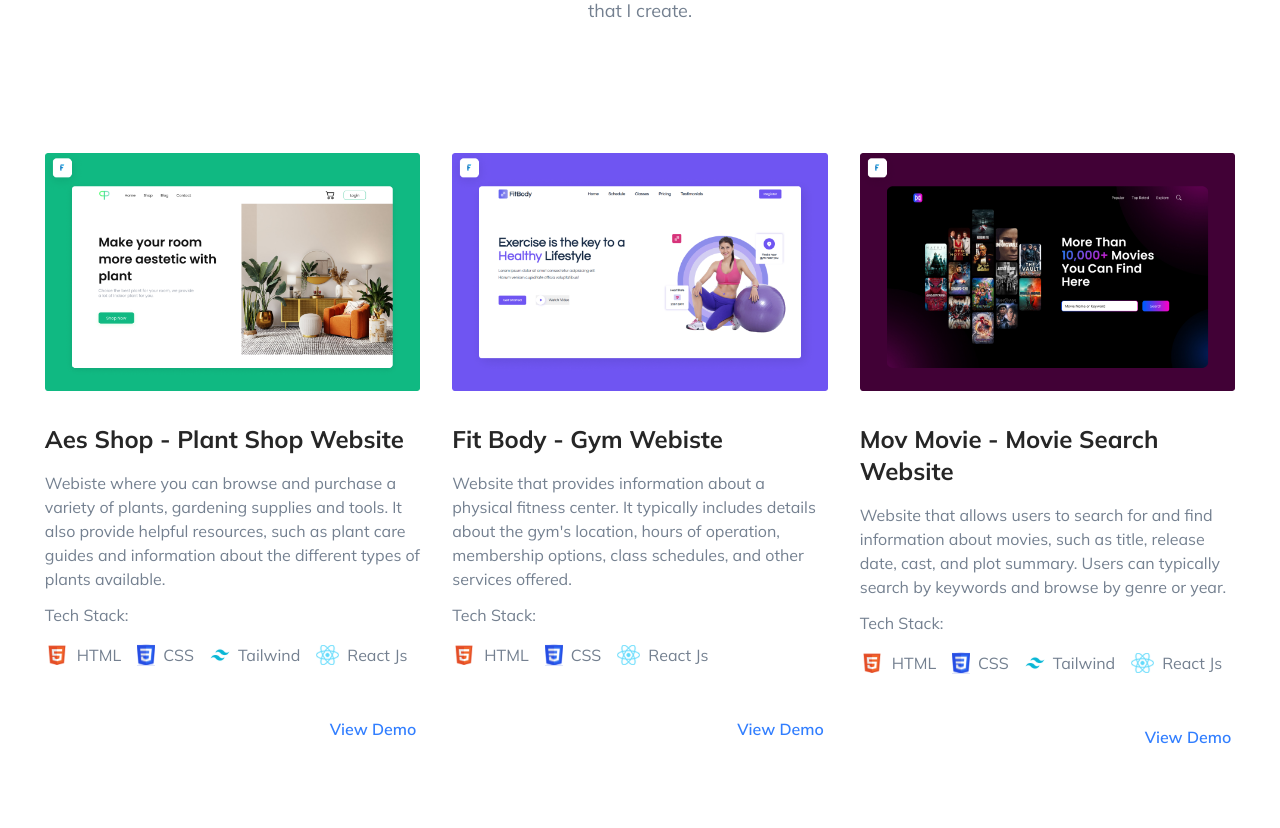
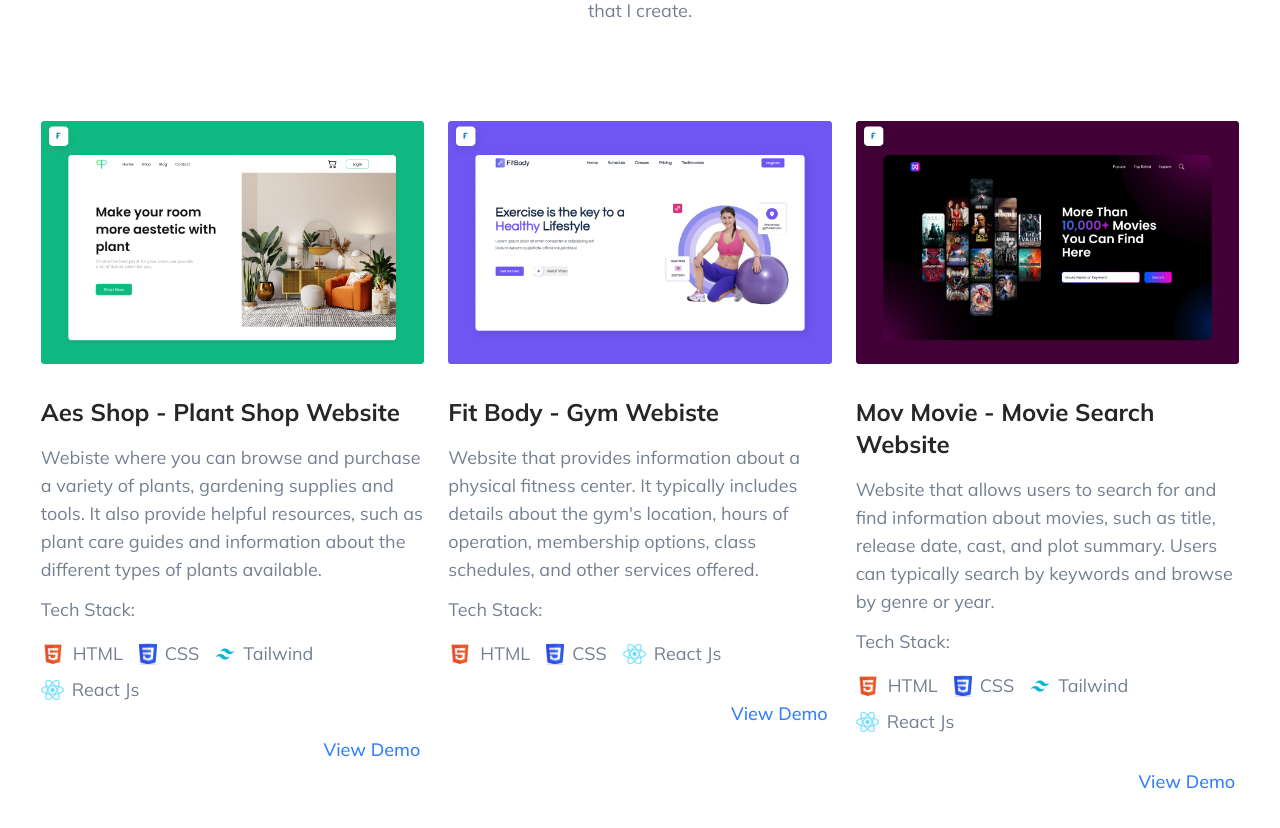
Before and after one commit to Faturar/my-portofolio-website, a Next.js app: page /work in a window 1280 px wide. Shown: the part 340-1168 px from the top of the page. Built offline with nearby package versions, Linux system fonts and the light colour scheme.

Commit message:
Costumize work item

```diff
--- a/app/work/WorkItem.jsx
+++ b/app/work/WorkItem.jsx
@@ -2,17 +2,11 @@ import React from 'react'
 import Image from 'next/image'
 import Link from 'next/link'
 
-// Icon
-import reactjs from '../../public/assets/icon/reactjs.svg'
-import css from '../../public/assets/icon/css.svg'
-import html from '../../public/assets/icon/html.svg'
-import tailwind from '../../public/assets/icon/tailwind.svg'
-
 function WorkItem({image, title, description, techstack, link, delay}) {
   return (
     <>
-        <div className="w-1/3 flex flex-col justify-start items-start mt-16" data-aos="fade-right" data-aos-duration="1500" data-aos-delay={delay}>
-            <div className="mx-4">
+        <div className="lg:hidden flex flex-col justify-start items-start mt-12 lg:mt-8" data-aos="fade-right" data-aos-duration="1500">
+            <div className="mx-3">
                 <Image
                     src={image}
                     alt=""
@@ -20,27 +14,67 @@ function WorkItem({image, title, description, techstack, link, delay}) {
                 />
             </div>
 
-            <div className="mt-8 mx-4">
-                <h4 className='text-2xl font-bold text-left text-main'>{title}</h4>
-                <p className='mt-4 text-secondary text-left text-base'>{description}</p>
-                <div className='mt-3 text-left text-secondary text-base'>
+            <div className="flex-1 mt-8 mx-3">
+                <h4 className='text-2xl text-start font-bold text-main'>{title}</h4>
+                <p className='mt-4 text-start text-secondary text-md md:text-lg'>{description}</p>
+                <div className='mt-3 text-start text-secondary text-md md:text-lg'>
                     <span>Tech Stack:</span>
+
+                    {/* Tech stack */}
                     <div className='flex items-center flex-wrap gap-x-4 mt-4'>
                     {techstack.map(item => (
-                            <div className='flex'>
+                        <div className='flex mb-2'>
                             <Image
                                 src={item.image}
                                 alt=""
-                                    height={20}
+                                height={'20'}
                             />
-                                <span className='ml-2'>{item.tech}</span>
+                            <span className='ml-2 text-md'>{item.tech}</span>
                         </div>
                     ))}
                     </div>
                 </div>
-                <div className='mt-12 text-right'>
-                    <Link href={link} target={link == '' || link == '#' ? '_top' : '_blank'} className='text-primary hover:text-primary-active transition-all duration-300'>
-                        <span className='align-middle text-base font-semibold'>View Demo</span>
+                <div className='mt-6 text-end'>
+                    <Link href={link} target="_blank" className='text-primary hover:text-primary-active transition-all duration-300'>
+                        <span className='align-middle text-md md:text-lg font-medium'>View Demo</span>
+                        <i className='bx bx-right-arrow-alt text-xl ml-1 align-middle'></i>
+                    </Link>
+                </div>
+            </div>
+        </div>
+
+        <div className="hidden lg:flex w-1/3 flex-col justify-start items-start mt-12 lg:mt-8" data-aos="fade-right" data-aos-duration="1500" data-aos-delay={delay}>
+            <div className="mx-3">
+                <Image
+                    src={image}
+                    alt=""
+                    height={400}
+                />
+            </div>
+
+            <div className="flex-1 mt-8 mx-3">
+                <h4 className='text-2xl text-start font-bold text-main'>{title}</h4>
+                <p className='mt-4 text-start text-secondary text-md md:text-lg'>{description}</p>
+                <div className='mt-3 text-start text-secondary text-md md:text-lg'>
+                    <span>Tech Stack:</span>
+
+                    {/* Tech stack */}
+                    <div className='flex items-center flex-wrap gap-x-4 mt-4'>
+                    {techstack.map(item => (
+                        <div className='flex mb-2'>
+                            <Image
+                                src={item.image}
+                                alt=""
+                                height={'20'}
+                            />
+                            <span className='ml-2 text-md'>{item.tech}</span>
+                        </div>
+                    ))}
+                    </div>
+                </div>
+                <div className='mt-6 text-end'>
+                    <Link href={link} target="_blank" className='text-primary hover:text-primary-active transition-all duration-300'>
+                        <span className='align-middle text-md md:text-lg font-medium'>View Demo</span>
                         <i className='bx bx-right-arrow-alt text-xl ml-1 align-middle'></i>
                     </Link>
                 </div>
```
Lines whose indentation alone changed are shown as unchanged.
